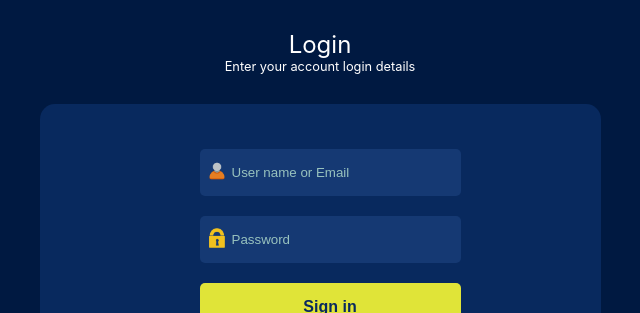
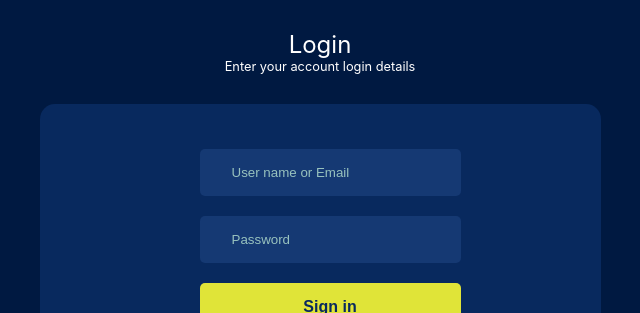
Before and after one commit to saebalam/Dashboard, a React (Create React App) app: page / in a window 1280 px wide. Shown: the top 313 px of the page, without its empty margins (320-960 px from the left). Built offline with nearby package versions, Linux system fonts and the light colour scheme.

Commit message:
version_1.0.0

```diff
--- a/src/components/Login/login.css
+++ b/src/components/Login/login.css
@@ -35,7 +35,7 @@ body {
     border-radius: 5px;
     border: none;
     padding: 2px 32px;
-    background: url(../../Assets/Icons/user.png) no-repeat scroll 7px 12px;
+    background-image: url(../../Assets/Icons/user.png) no-repeat scroll 7px 12px;
     background-color: #153973;
     background-size: 20px;
 }
@@ -52,7 +52,7 @@ body {
     border-radius: 5px;
     border: none;
     padding: 2px 32px;
-    background: url(../../Assets/Icons/password.png) no-repeat scroll 7px 12px;
+    background-image: url(../../Assets/Icons/password.png) no-repeat scroll 7px 12px;
     background-size: 20px;
     background-color: #153973;
     background-size: 20px;
@@ -82,6 +82,16 @@ button:hover {
     font-size: small;
 }
 
+input:-webkit-autofill {
+    background-image: url(../../Assets/Icons/password.png) no-repeat scroll 7px 12px;
+    padding: 2px 32px;
+}
+
+/* input:-webkit-autofill {
+    background: url(../../Assets/Icons/password.png) no-repeat scroll 7px 12px;
+    padding: 2px 32px;
+} */
+
 @media only screen and (min-width:300px) and (max-width:550px){
     .loginForm {
         padding: 15px 30px;
```
